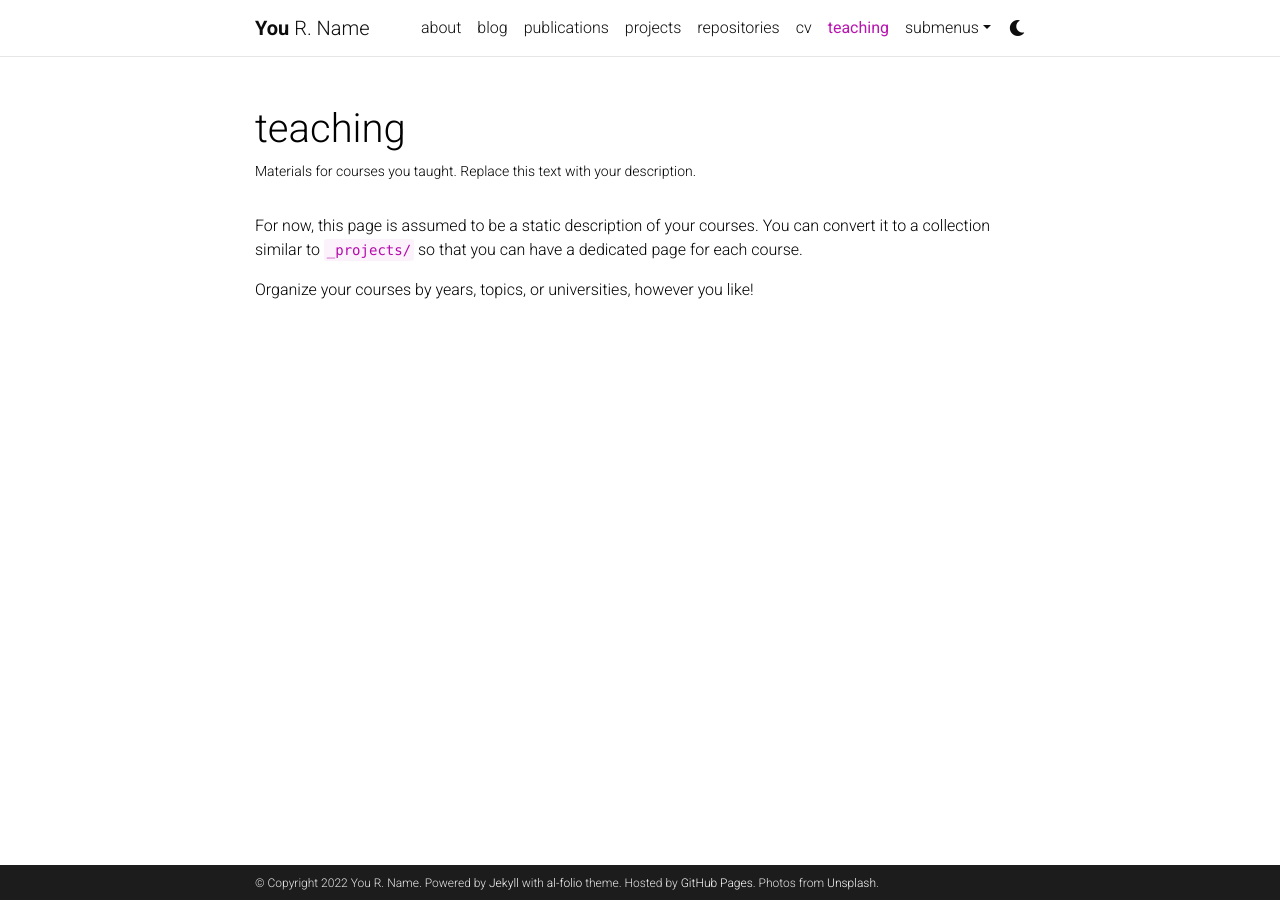
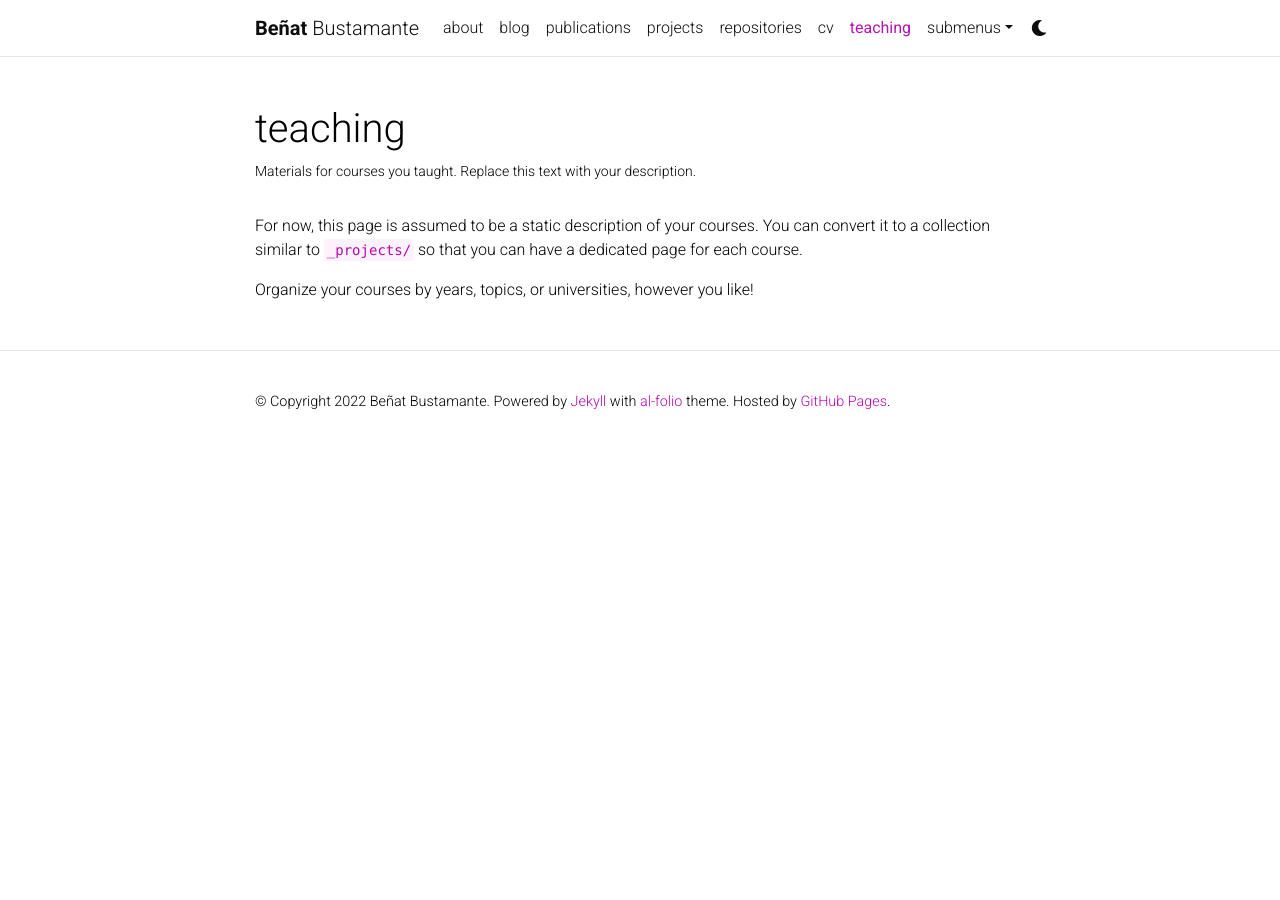
Before and after one commit to bbustamante/bbustamante.github.io, a Jekyll site: the page built from _pages/teaching.md, in a window 1280 px wide. Built offline with Jekyll 4.4.1, drawn with Linux system fonts in a browser that asks for light colours; comment, search, counter and statistics services are not loaded; a style sheet for code colours, icons or effects is not loaded.

Commit message:
Config theme

```diff
--- a/_config.yml
+++ b/_config.yml
@@ -3,23 +3,22 @@
 # -----------------------------------------------------------------------------
 
 title: blank # the website title (if blank, full name will be used instead)
-first_name: You
-middle_name: R.
-last_name: Name
-email: you@example.com
+first_name: Beñat
+middle_name:
+last_name: Bustamante
+email: bbustamante@bbustamante.com
 description: > # the ">" symbol means to ignore newlines until "footer_text:"
-  A simple, whitespace theme for academics. Based on [*folio](https://github.com/bogoli/-folio) design.
+  Currículum personal basado en [*folio](https://github.com/bogoli/-folio).
 footer_text: >
   Powered by <a href="https://jekyllrb.com/" target="_blank">Jekyll</a> with <a href="https://github.com/alshedivat/al-folio">al-folio</a> theme.
   Hosted by <a href="https://pages.github.com/" target="_blank">GitHub Pages</a>.
-  Photos from <a href="https://unsplash.com" target="_blank">Unsplash</a>.
 keywords: jekyll, jekyll-theme, academic-website, portfolio-website  # add your own keywords or leave empty
 
-lang: en # the language of your site (for example: en, fr, cn, ru, etc.)
-icon: ⚛️  # the emoji used as the favicon (alternatively, provide image name in /assets/img/)
+lang: es # the language of your site (for example: en, fr, cn, ru, etc.)
+icon: favicon.ico  # the emoji used as the favicon (alternatively, provide image name in /assets/img/)
 
-url: https://alshedivat.github.io # the base hostname & protocol for your site
-baseurl: /al-folio # the subpath of your site, e.g. /blog/
+url: https://bbustamante.github.io # the base hostname & protocol for your site
+baseurl: # the subpath of your site, e.g. /blog/
 last_updated: false # set to true if you want to display last updated in the footer
 impressum_path:  # set to path to include impressum link in the footer, use the same path as permalink in a page, helps to conform with EU GDPR
 
@@ -41,14 +40,14 @@ repo_theme_dark: dark           # https://github.com/anuraghazra/github-readme-s
 # will use title and url fields
 # Take a look to https://github.com/jekyll/jekyll-feed for more customization
 
-rss_icon: true
+rss_icon: false
 
 # -----------------------------------------------------------------------------
 # Layout
 # -----------------------------------------------------------------------------
 
 navbar_fixed: true
-footer_fixed: true
+footer_fixed: false
 
 # Dimensions
 max_width: 800px
@@ -67,15 +66,15 @@ og_image: # The site-wide (default for all links) Open Graph preview image
 # Social integration
 # -----------------------------------------------------------------------------
 
-github_username: # your GitHub user name
+github_username: BBustamante # your GitHub user name
 gitlab_username: # your GitLab user name
 twitter_username: # your Twitter handle
-mastodon_username: # your mastodon instance+username in the format instance.tld/@username
+mastodon_username: https://paquita.masto.host/@BBustamante # your mastodon instance+username in the format instance.tld/@username
 linkedin_username: # your LinkedIn user name
-telegram_username: # your Telegram user name
+telegram_username: Nasgor # your Telegram user name
 scholar_userid: # your Google Scholar ID
 semanticscholar_id: # your Semantic Scholar ID
-whatsapp_number: # your WhatsApp number (full phone number in international format. Omit any zeroes, brackets, or dashes when adding the phone number in international format.)
+whatsapp_number: +34658659699 # your WhatsApp number (full phone number in international format. Omit any zeroes, brackets, or dashes when adding the phone number in international format.)
 orcid_id: # your ORCID ID
 medium_username: # your Medium username
 quora_username: # your Quora username
@@ -97,7 +96,7 @@ facebook_id: # your facebook id
 discord_id: # your discord id (18-digit unique numerical identifier)
 
 contact_note: >
-  You can even add a little note about which of these is the best way to reach you.
+  There is no place like 127.0.0.1
 
 # -----------------------------------------------------------------------------
 # Analytics and search engine verification
```
